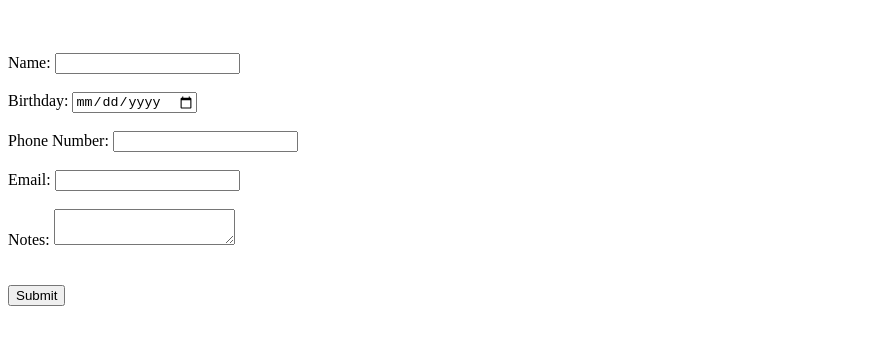
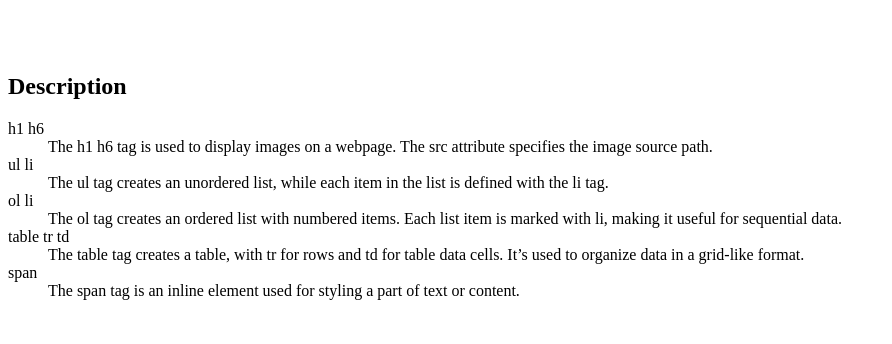
Before and after one commit to lui00015/lui00015.github.io, a plain HTML site: page html-assignment/note.html in a window 1280 px wide. Shown: the part 76-420 px from the top of the page, without its empty margins (0-892 px from the left). Drawn offline with Linux system fonts and the light colour scheme.

Commit message:
update note

```diff
--- a/html-assignment/note.html
+++ b/html-assignment/note.html
@@ -11,33 +11,26 @@
         <h1>Note</h1>
         <br>
         <br>
-        <form action="./index.html" method="get">
-            <label for="name">Name:</label>
-            <input id="name" type="text" name="name">
-            <br>
-            <br>
-            <label for="birthday">Birthday:</label>
-            <input id="birthday" type="date" name="birthday">
-            <br>
-            <br>
-            <label for="phonenumber">Phone Number:</label>
-            <input id="phonenumber" type="tel" name="tel">
-            <br>
-            <br>
-            <label for="email">Email:</label>
-            <input id="email" type="email" name="email">
-            <br>
-            <br>
-            <label for="note">Notes:</label>
-            <textarea id="note"></textarea>
+        <dl>
+            <h1>Description</h1>
+            <dl>
+                <dt> h1 h6 </dt>
+                <dd>The h1 h6 tag is used to display images on a webpage. The src attribute specifies the image source path.</dd>
 
-        <br>
-        <br>
-        <br>
+                <dt> ul li </dt>
+                <dd>The ul tag creates an unordered list, while each item in the list is defined with the li tag.</dd>
 
-        <button type="submit">Submit</button>
+                <dt> ol li </dt>
+                <dd>The ol tag creates an ordered list with numbered items. Each list item is marked with li, making it useful for sequential data.</dd>
 
-        </form>
+                <dt> table tr td </dt>
+                <dd>The table tag creates a table, with tr for rows and td for table data cells. It’s used to organize data in a grid-like format.</dd>
+
+                <dt> span </dt>
+                <dd>The span tag is an inline element used for styling a part of text or content.</dd>
+
+
+        </dl>
     </article>
 </body>
 </html>
```
Also changed, not shown: 1 other file.
